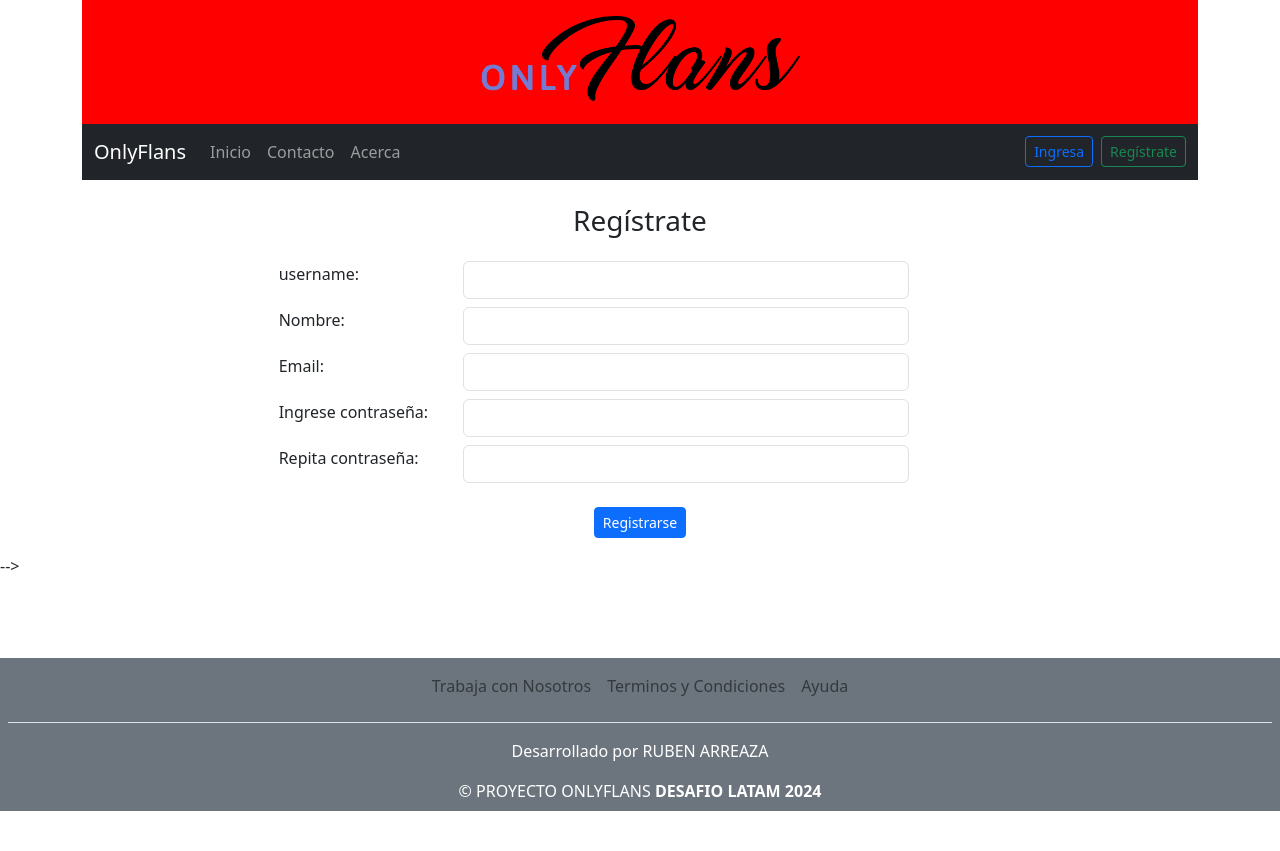
After one commit to rubenchu-389/project_onlyflans, a Django app: page /accounts/registro/ in a window 1280 px wide. The commit adds this page. Run offline with Django 5.2, Linux system fonts and the light colour scheme.

Commit message:
Se crea fomrulario para que los usuarios se puedan registrar

```diff
--- a/onlyflans/urls.py
+++ b/onlyflans/urls.py
@@ -16,9 +16,11 @@
 """
 from django.contrib import admin
 from django.urls import path, include
+from web.views import RegisterView
 
 urlpatterns = [
     path('admin/', admin.site.urls),
     path('', include('web.urls')),
     path('accounts/', include('django.contrib.auth.urls')),
+    path('accounts/registro/', RegisterView.as_view(), name='register'),
 ]
--- a/web/templates/base.html
+++ b/web/templates/base.html
@@ -26,6 +26,20 @@
 
         </nav>
 
+        {% block message%}
+        {% if messages %}
+        {% for message in messages %}
+        <div class="row">
+            <div class="col">
+                <div class="alert alert-{{ message.tags }} alert-dismissible fade show" role="alert">
+                    <strong>{{ message }}</strong>
+                    <button type="button" class="btn-close" data-bs-dismiss="alert" aria-label="Close"></button>
+                </div>
+            </div>
+        </div>
+        {% endfor %}
+        {% endif %}
+        {% endblock %}
 
         <main>
             {% block content %}
--- a/web/templates/navbar.html
+++ b/web/templates/navbar.html
@@ -41,6 +41,9 @@
               <li class="nav-item">
                   <a href="{% url 'login' %}" class="btn btn-outline-primary btn-sm">Ingresa</a>
               </li>
+              <li class="nav-item">
+                <a href="{% url 'register' %}" class="btn btn-outline-success btn-sm ms-2">Regístrate</a>
+            </li>
 
               {% endif %}
           </ul>
--- /dev/null
+++ b/web/templates/registration/register.html
@@ -0,0 +1,66 @@
+{% extends 'base.html' %}
+
+{% block content %}
+<div class="container">
+    <h3 class="text-center my-4">Regístrate</h3>
+    <form action="{% url 'register' %}" method="post">
+        {% csrf_token %}
+
+        <div class="row g-3 align-items-center mb-2">
+            <div class="col-2 offset-2 mb-1">
+                <label class="form-label">username:</label>
+            </div>
+            <div class="col-5">
+                <input id="" type="text" class="form-control" name="username" placeholder=""
+                    value="{{ username | default:'' }}" required>
+            </div>
+        </div>
+
+        <div class="row g-3 align-items-center mb-2">
+            <div class="col-2 offset-2 mb-1">
+                <label class="form-label">Nombre:</label>
+            </div>
+            <div class="col-5">
+                <input id="" type="text" class="form-control" name="first_name" placeholder=""
+                    value="{{ first_name | default:'' }}" required>
+            </div>
+        </div>
+
+        <div class="row g-3 align-items-center mb-2">
+            <div class="col-2 offset-2 mb-1">
+                <label class="form-label">Email:</label>
+            </div>
+            <div class="col-5">
+                <input id="" type="email" class="form-control" name="email" placeholder=""
+                    value="{{ email | default:'' }}" required>
+            </div>
+        </div>
+
+        <div class="row g-3 align-items-center mb-2">
+            <div class="col-2 offset-2 mb-1">
+                <label class="form-label">Ingrese contraseña:</label>
+            </div>
+            <div class="col-5">
+                <input id="" type="password" class="form-control" name="password" placeholder=""
+                    value="{{ password | default:'' }}" required>
+            </div>
+        </div>
+
+        <div class="row g-3 align-items-center mb-2">
+            <div class="col-2 offset-2 mb-1">
+                <label class="form-label">Repita contraseña:</label>
+            </div>
+            <div class="col-5">
+                <input id="" type="password" class="form-control" name="password_repeat" placeholder=""
+                    value="{{ password_repeat | default:'' }}" required>
+            </div>
+        </div>
+
+        <div class="d-flex justify-content-center">
+            <button type="submit" class="btn btn-sm btn-primary my-3">Registrarse</button>
+        </div>
+    </form>
+</div>
+
+
+{% endblock %}
--- a/web/views.py
+++ b/web/views.py
@@ -2,6 +2,8 @@
 from web.models import Flan, Contact
 from web.forms import ContactForm
 from django.contrib.auth.decorators import login_required
+from django.views import View
+from web.services import crear_usuario
 # Create your views here.
 
 
@@ -50,3 +52,28 @@
 
 def success(request):
     return render(request, 'success.html')
+
+
+
+class RegisterView(View):
+    def dispatch(self, *args, **kwargs):
+        return super().dispatch(*args, **kwargs)
+
+    def post(self, request):
+        username = request.POST['username']
+        first_name = request.POST['first_name']
+        email = request.POST['email']
+        password = request.POST['password']
+        pass_confirm = request.POST['password_repeat']
+        crear = crear_usuario(request, username, first_name, email, password, pass_confirm)
+        if crear:
+            return redirect('login')
+        # Si hay errores, mantiene los datos ingresados en el formulario
+        return render(request, 'registration/register.html', {
+            'username': username,
+            'first_name': first_name,
+            'email': email,
+        })
+
+    def get(self, request):
+        return render(request, 'registration/register.html')
```
Also changed, not shown: web/services.py (added, +32 -0 lines), db.sqlite3, readme.md.
